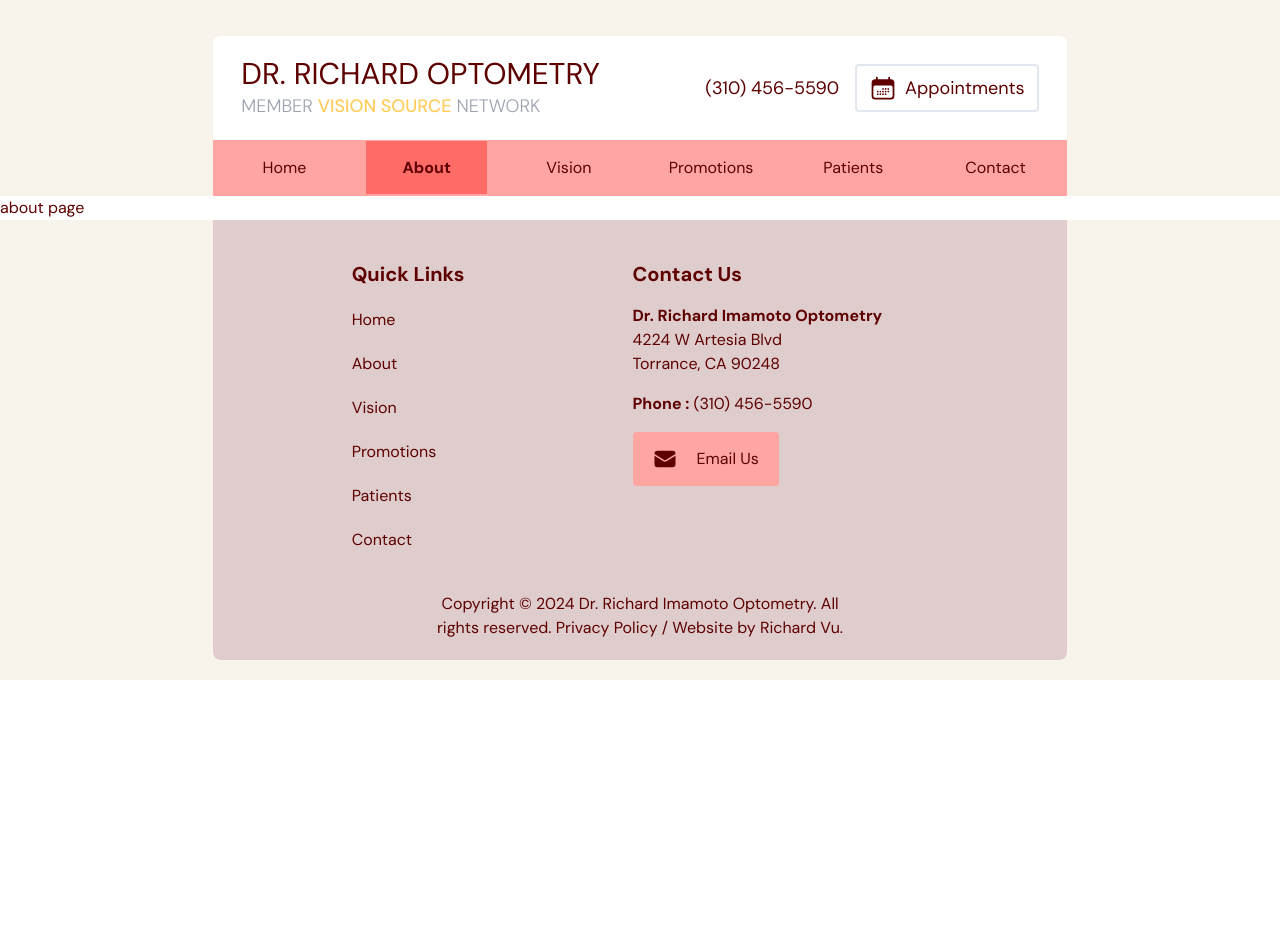
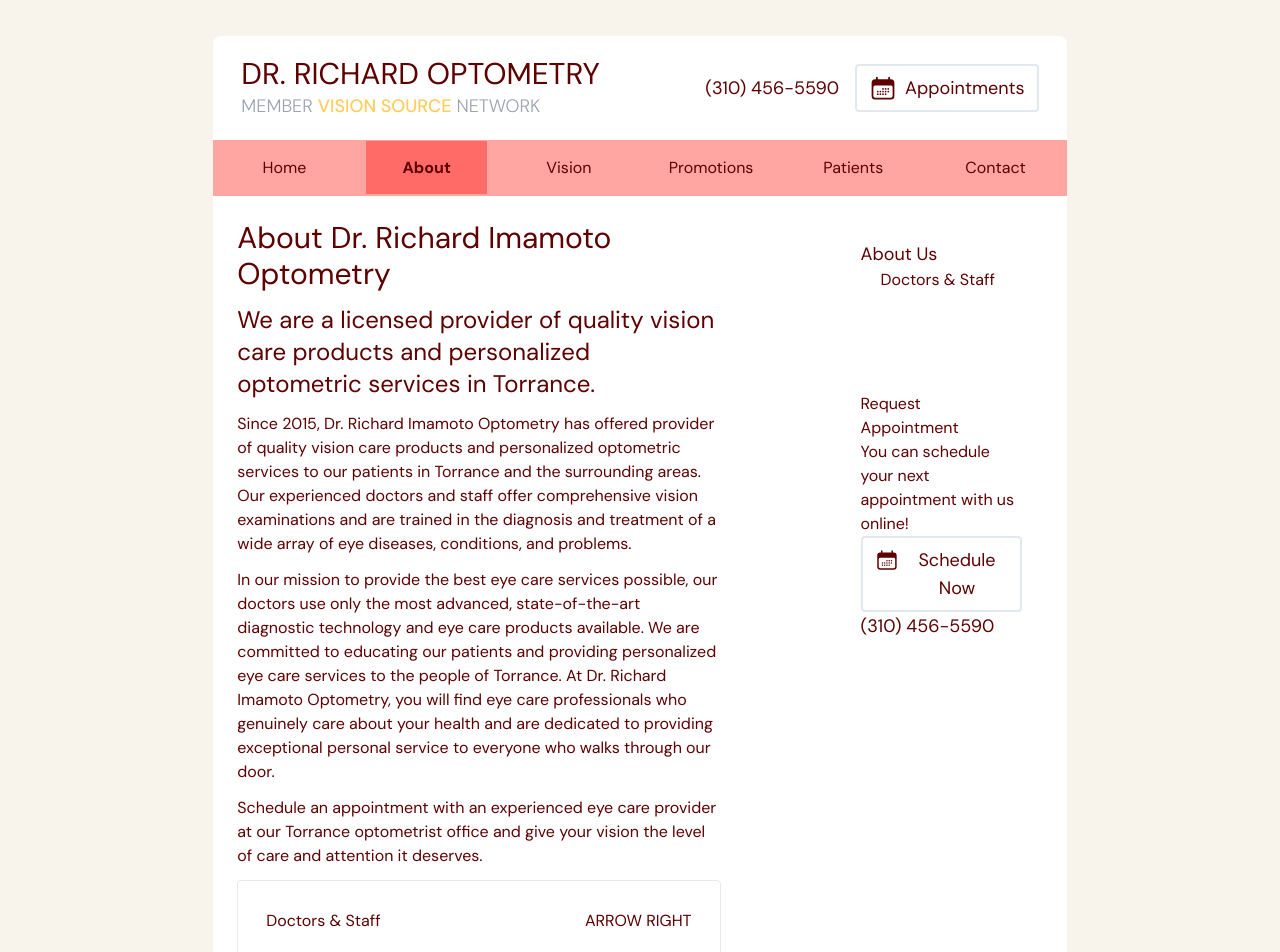
Before and after one commit to richardbvu/optometry, a React (Vite) app: page /about in a window 1280 px wide. Shown: the top 952 px of the page. Before the commit the page ends 800 px from the top, so only its background shows below. Built offline with nearby package versions, Linux system fonts and the light colour scheme.

Commit message:
router nesting

```diff
--- a/src/App.tsx
+++ b/src/App.tsx
@@ -1,4 +1,3 @@
-import { useState } from "react";
 import Navbar from "././scenes/navbar";
 import Home from "./scenes/home";
 import Footer from "./scenes/footer";
@@ -9,28 +8,20 @@ import Promotions from "./scenes/promotions";
 import Appointments from "./scenes/appointments";
 import Contact from "./scenes/contact";
 import Patients from "./scenes/patients";
-import { SelectedPage } from "./shared/types";
+import DoctorsAndStaff from "./scenes/about/doctorsAndStaff.tsx";
+import AboutLayout from "./scenes/about/aboutLayout.tsx";
 
 function App() {
-  const [selectedPage, setSelectedPage] = useState<SelectedPage>(
-    SelectedPage.Home,
-  );
   return (
     <BrowserRouter>
-      <Navbar selectedPage={selectedPage} setSelectedPage={setSelectedPage} />
+      <Navbar />
       <Routes>
-        <Route
-          selectedPage={selectedPage}
-          setSelectedPage={setSelectedPage}
-          path="/"
-          element={<Home />}
-        ></Route>
-        <Route
-          selectedPage={selectedPage}
-          setSelectedPage={setSelectedPage}
-          path="about"
-          element={<About />}
-        ></Route>
+        <Route path="/" element={<Home />}></Route>
+        <Route path="about" element={<AboutLayout />}>
+          <Route index element={<About />} />
+          <Route path="doctors-staff" element={<DoctorsAndStaff />} />
+        </Route>
+
         <Route path="vision" element={<Vision />}></Route>
         <Route path="promotions" element={<Promotions />}></Route>
         <Route path="patients" element={<Patients />}></Route>
--- /dev/null
+++ b/src/scenes/about/aboutLayout.tsx
@@ -0,0 +1,11 @@
+import { Outlet } from "react-router-dom";
+
+type Props = {};
+const AboutLayout = (props: Props) => {
+  return (
+    <div>
+      <Outlet />
+    </div>
+  );
+};
+export default AboutLayout;
--- /dev/null
+++ b/src/scenes/about/doctorsAndStaff.tsx
@@ -0,0 +1,19 @@
+type Props = {};
+const doctorsAndStaff = (props: Props) => {
+  return (
+    <div>
+      <div>
+        <div>
+          <h1>Doctors & Staff</h1>
+          <p>
+            Meet the experienced and friendly doctors and staff who make Dr.
+            Nancy Richard Optometry a proud provider of vision care products and
+            services in Torrance.
+          </p>
+          <p>Dr. Richard Imamoto</p>
+        </div>
+      </div>
+    </div>
+  );
+};
+export default doctorsAndStaff;
--- a/src/scenes/about/index.tsx
+++ b/src/scenes/about/index.tsx
@@ -1,12 +1,89 @@
-import Navbar from "../navbar/index";
-import Footer from "../footer/index";
+import { CalendarDaysIcon } from "@heroicons/react/24/solid";
+import { Link, NavLink } from "react-router-dom";
 
 type Props = {};
 const About = (props: Props) => {
   return (
-    <div>
-      <p>about page</p>
-    </div>
+    <section>
+      <div className="w-full bg-gray-20">
+        <div className="mx-auto flex w-4/6 flex-row gap-[100px] bg-white p-6">
+          {/* LEFT CONTENT */}
+          <div className="flex basis-3/5 flex-col gap-3">
+            <h1 className="text-3xl">About Dr. Richard Imamoto Optometry</h1>
+            <p className="text-2xl">
+              We are a licensed provider of quality vision care products and
+              personalized optometric services in Torrance.
+            </p>
+            <p>
+              Since 2015, Dr. Richard Imamoto Optometry has offered provider of
+              quality vision care products and personalized optometric services
+              to our patients in Torrance and the surrounding areas. Our
+              experienced doctors and staff offer comprehensive vision
+              examinations and are trained in the diagnosis and treatment of a
+              wide array of eye diseases, conditions, and problems.
+              {/* ADD IN LINKS */}
+            </p>
+            <p>
+              In our mission to provide the best eye care services possible, our
+              doctors use only the most advanced, state-of-the-art diagnostic
+              technology and eye care products available. We are committed to
+              educating our patients and providing personalized eye care
+              services to the people of Torrance. At Dr. Richard Imamoto
+              Optometry, you will find eye care professionals who genuinely care
+              about your health and are dedicated to providing exceptional
+              personal service to everyone who walks through our door.
+            </p>
+            <p>
+              Schedule an appointment with an experienced eye care provider at
+              our Torrance optometrist office and give your vision the level of
+              care and attention it deserves.
+            </p>
+            <div className="flex flex-col gap-4 rounded border-[1px] border-gray-50 p-7">
+              <div className="flex justify-between">
+                <p>Doctors & Staff</p>
+                <div>ARROW RIGHT</div>
+              </div>
+              <p>
+                Meet the doctors and staff who make Dr. Richard Imamoto
+                Optometry the leading provider of vision care products and
+                services in Torrance, California.
+              </p>
+            </div>
+          </div>
+          {/* RIGHT SIDE BAR */}
+          <div className="flex basis-1/5 flex-col md:ml-10 md:mt-5">
+            <div className="mb-[100px]">
+              <p className="text-lg">About Us</p>
+              <NavLink
+                className={({ isActive, isPending }) => {
+                  return isActive ? "ml-5 font-bold" : isPending ? "" : "ml-5";
+                }}
+                to={"doctors-staff"}
+              >
+                Doctors & Staff
+              </NavLink>
+            </div>
+            <div>
+              <p>Request Appointment</p>
+              <p>You can schedule your next appointment with us online!</p>
+            </div>
+            <div>
+              <button className="flex flex-row rounded border-2 border-slate-200 px-3 py-2 text-lg transition duration-[1000ms] ease-out hover:border-black">
+                <div className="flex gap-2">
+                  <CalendarDaysIcon className="h-7 w-7" />
+                  <Link to={`appointments`}>Schedule Now</Link>
+                </div>
+              </button>
+            </div>
+            <div>
+              <a href="tel:3104565590" className="text-nowrap text-lg">
+                (310) 456-5590
+              </a>
+            </div>
+          </div>
+        </div>
+      </div>
+    </section>
   );
 };
 export default About;
--- a/src/scenes/home/index.tsx
+++ b/src/scenes/home/index.tsx
@@ -32,7 +32,7 @@ const Home = ({ selectedPage, setSelectedPage }: Props) => {
           {/* HOME TEXT  */}
           {isAboveMediumScreens ? (
             <div className="">
-              <div className="absolute left-[calc(43%-10px)] top-[calc(40%-120px)]">
+              <div className="absolute left-[calc(43%-10px)] top-[calc(40%-120px)] md:pr-3">
                 {/* <p className="right-[50px] top-[50px] z-40 w-[400px] text-5xl md:absolute"> */}
                 {/* <p className="right-[5%] top-[25px] z-40 w-[400px] text-5xl md:absolute"> */}
                 <p className="text-5xl">Experience Modern Eye Care</p>
--- a/src/scenes/navbar/index.tsx
+++ b/src/scenes/navbar/index.tsx
@@ -85,8 +85,6 @@ const index = ({ selectedPage, setSelectedPage }: Props) => {
                 className={({ isActive }) =>
                   isActive ? "bg-primary-500 px-9 py-4 font-bold" : ""
                 }
-                setSelectedPage={setSelectedPage}
-                selectedPage={selectedPage}
                 to={"about"}
               >
                 About
```
